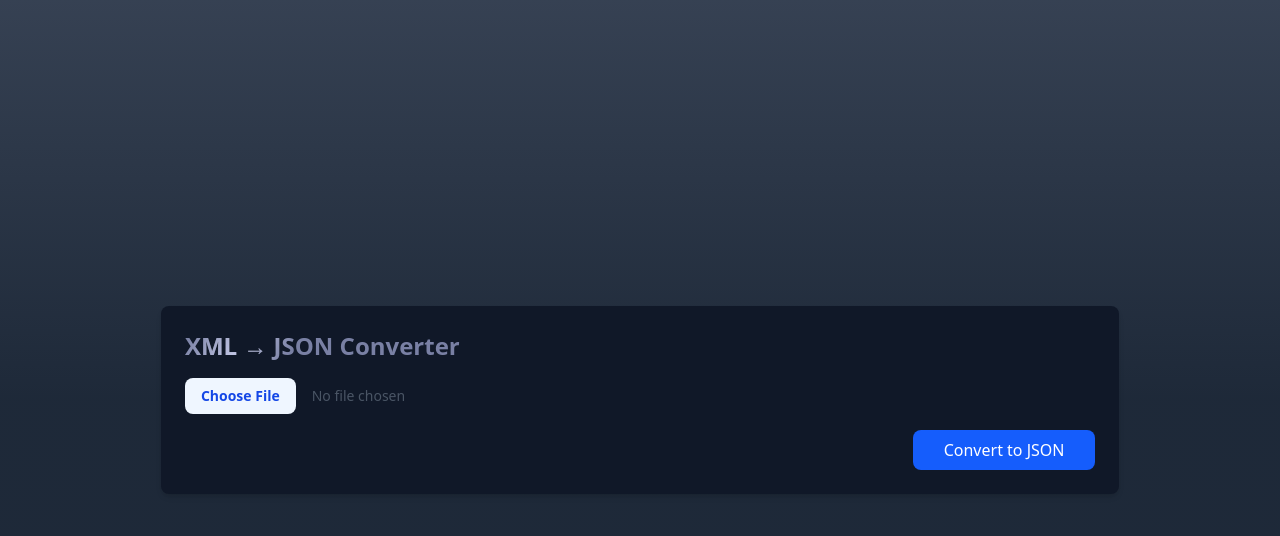
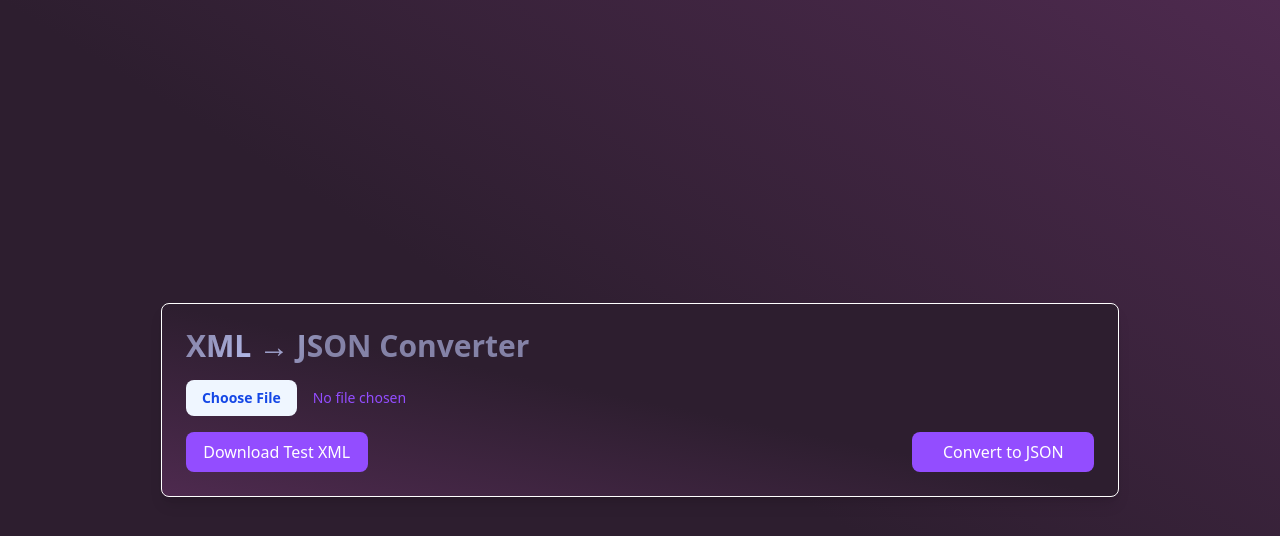
Before and after one commit to yashpatil02121/xmlToJson-frontend, a React (Vite) app: page / in a window 1280 px wide. Shown: the top 536 px of the page. Built offline with nearby package versions, Linux system fonts and the light colour scheme.

Commit message:
Download Test XML and UI improvements

```diff
--- a/src/App.jsx
+++ b/src/App.jsx
@@ -8,6 +8,18 @@ function App() {
   const handleFileChange = (e) => {
     setFile(e.target.files[0]);
   };
+
+   const handleDownloadTestXml = async () => {
+    // download the test.xml file from the public folder
+    const testXml = await fetch("/test.xml");
+    const testXmlBlob = await testXml.blob();
+    const testXmlUrl = URL.createObjectURL(testXmlBlob);
+    const link = document.createElement("a");
+    link.href = testXmlUrl;
+    link.download = "test.xml";
+    link.click();
+  };
+
 
   const handleSubmit = async () => {
     if (!file) {
@@ -51,16 +63,17 @@ function App() {
   };
 
   return (
-    <div className="flex flex-col items-center justify-center min-h-screen min-w-screen bg-gradient-to-b from-gray-700 via-gray-800 to-gray-800 p-6">
-      <div className="bg-gray-900 shadow-md rounded-lg p-6 w-9/10 sm:w-7/9">
+    <div className="flex flex-col items-center justify-center min-h-screen min-w-screen bg-gradient-to-tr from-[#2D1E2F] via-[#2D1E2F] to-[#4E2a4F] p-6">
+    {/* <div className="flex flex-col items-center justify-center min-h-screen min-w-screen bg-gradient-to-b from-gray-700 via-gray-800 to-gray-800 p-6"> */}
+      <div className="bg-gradient-to-bl from-[#2D1E2F] via-[#2D1E2F] to-[#4E2a4F] shadow-lg border border-white rounded-lg p-6 w-9/10 sm:w-7/9">
       <div className="flex flex-col items-end justify-center">
     <div className="flex flex-col items-start w-full justify-center">
-        <h1 className="text-2xl font-bold mb-4 text-center"><ShinyText speed={5} text="XML → JSON Converter" /></h1>
+        <h1 className="text-3xl font-bold mb-4 text-center"><ShinyText speed={5} text="XML → JSON Converter" /></h1>
         <input
           type="file"
           accept=".xml"
           onChange={handleFileChange}
-          className="mb-4 block w-full text-sm text-gray-600
+          className="mb-4 block w-full text-sm text-[#934DFF]
                      file:mr-4 file:py-2 file:px-4
                      file:rounded-lg file:border-0
                      file:text-sm file:font-semibold
@@ -69,12 +82,22 @@ function App() {
         />
         </div>
 
-        <button
-          onClick={handleSubmit}
-          className="sm:w-1/5 w-full bg-blue-600 text-white py-2 rounded-lg hover:bg-blue-700"
-        >
-          Convert to JSON
-        </button>
+        <div className="flex flex-row w-full gap-4 items-center justify-between">
+
+          <button
+            onClick={handleDownloadTestXml}
+            className="sm:w-1/5 w-full bg-[#934DFF] text-white p-2 rounded-lg hover:bg-blue-700"
+          >
+            Download Test XML
+          </button>
+
+          <button
+            onClick={handleSubmit}
+            className="sm:w-1/5 w-full bg-[#934DFF] text-white p-2 rounded-lg hover:bg-blue-700"
+          >
+            Convert to JSON
+          </button>
+          </div>
       </div>
 
         {jsonOutput && (
--- a/src/components/ShinyText.jsx
+++ b/src/components/ShinyText.jsx
@@ -8,13 +8,12 @@ const ShinyText = ({ text, disabled = false, speed = 5, className = "" }) => {
       <style>{`
         .shiny-text {
           color:rgba(181, 188, 235, 0.64); /* Adjust this color to change intensity/style */
-          background: linear-gradient(
-  120deg,
- rgba(255, 255, 255, 0) 40%,
-    rgba(255, 255, 255, 0.8) 50%,
-    rgba(255, 255, 255, 0) 60%
-);
-
+        background: linear-gradient(
+        120deg,
+        rgba(181, 188, 235, 0) 40%,
+        rgba(181, 188, 235, 0.9) 50%,
+        rgba(181, 188, 235, 0) 60%
+      );
 
           background-size: 200% 100%;
           -webkit-background-clip: text;
```
Also changed, not shown: 1 other file (tests, documents, lock files or other folders).
